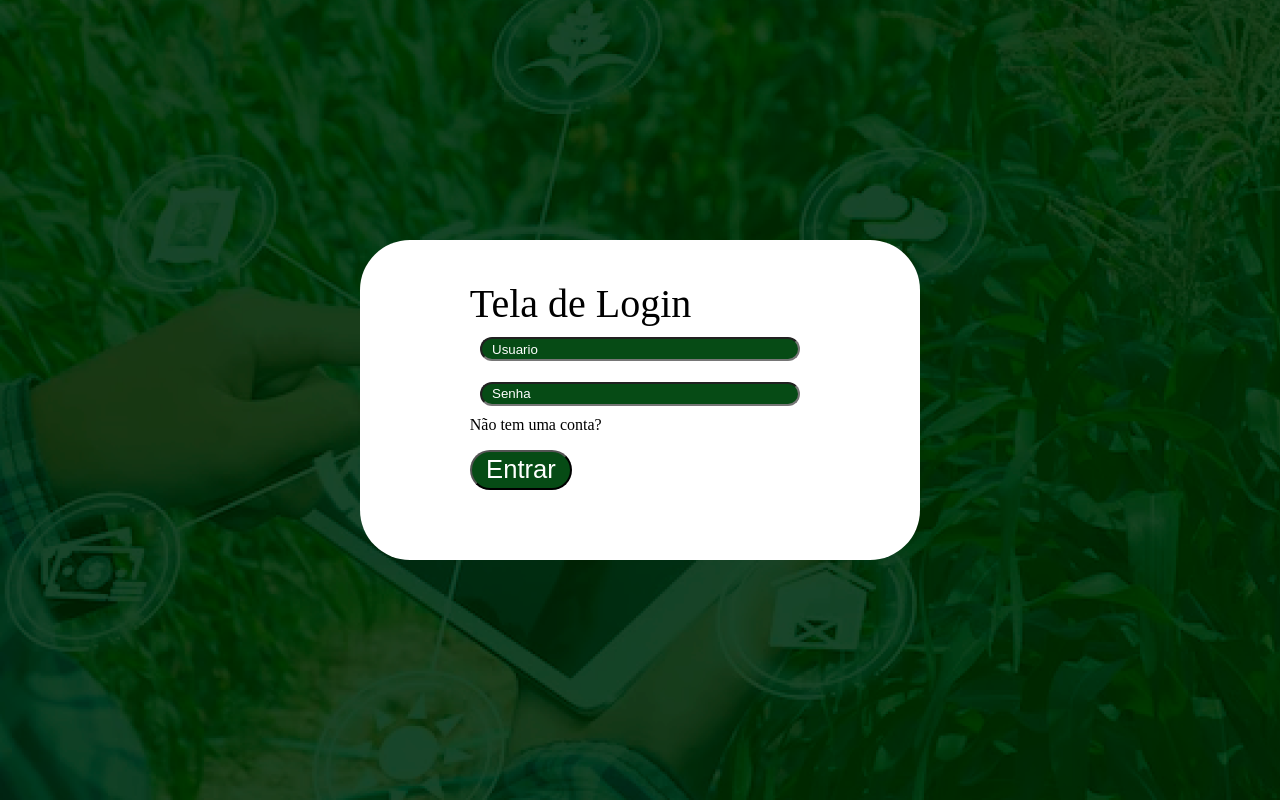
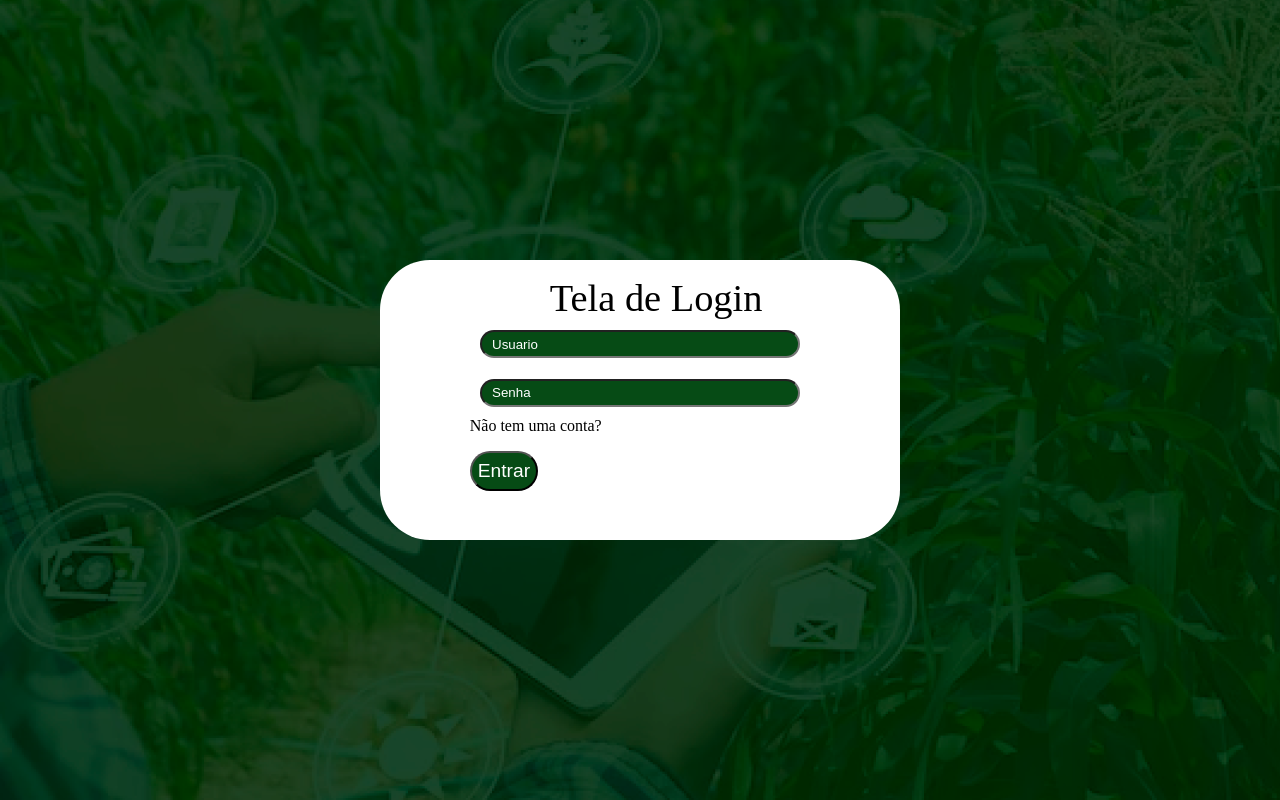
Before and after one commit to RamonBarros/projeto-instrumentacao, a Vue app in the folder frontend/: page / in a window 1280 px wide. Built offline with nearby package versions, Linux system fonts and the light colour scheme; no server answers; the database is empty.

Commit message:
alterações nos tamanhos de alguns elementos da tela de login.

```diff
--- a/frontend/src/views/Login.vue
+++ b/frontend/src/views/Login.vue
@@ -54,11 +54,11 @@ export default {
 }
 .box-login{
     display: flex;
-    /* justify-content: center; */
+    justify-content: flex-start;
     align-items: center;
     flex-direction: column;
-    width: 70vh;
-    height: 40vh;
+    width: 65vh;
+    height: 35vh;
     border-radius: 50px;
     background-color: #fff;
 }
@@ -74,7 +74,7 @@ export default {
     background-color: #064B15;
     border-radius: 30px;
     width: 25vw;
-    height: 3vh;
+    height: 3.5vh;
     margin: 0.8vw;
     color: #fff;
     padding-left: 10px;
@@ -86,17 +86,17 @@ export default {
 }
 
 .login-label{
-    font-size: 5vh;
-    margin-bottom: 0;
+    font-size: 3vw;
+    margin: 1rem 1rem 0rem 5rem;
 }
 
 .login-btn{
     background-color: #064B15;
     color: #fff;
     border-radius: 30px;
-    width: 8vw;
+    width: 7w;
     height: 5vh;
-    font-size: 2vw;
+    font-size: 1.5vw;
 
 }
 
```
